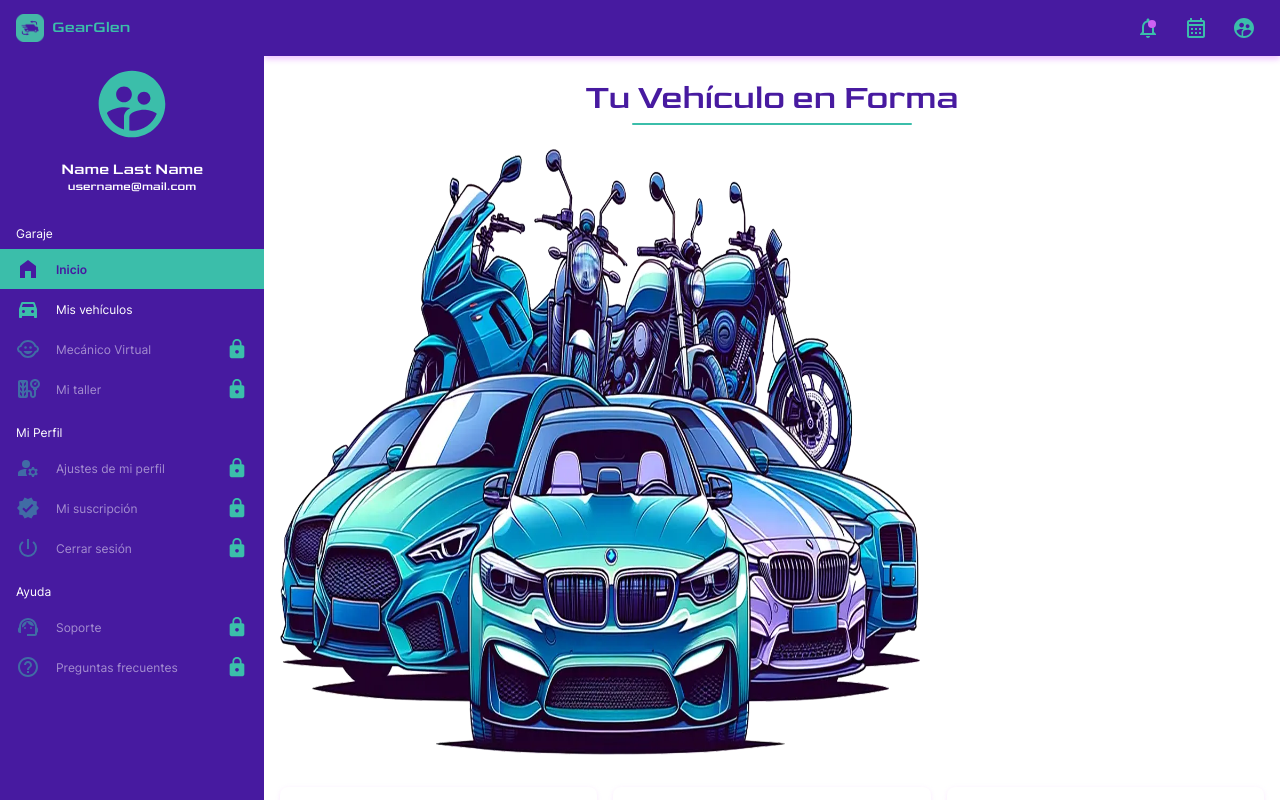
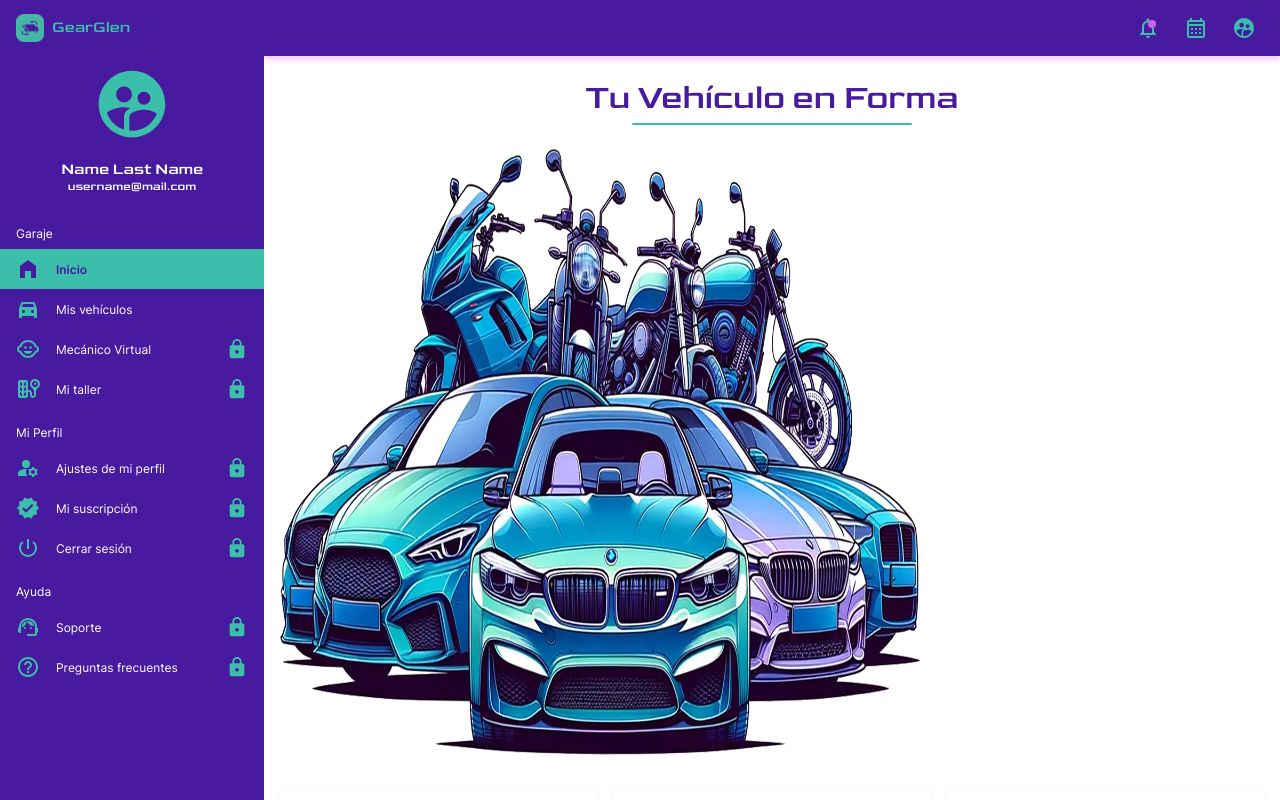
Before and after one commit to gonzalo-plaza/gearglen, a React (Vite) app: page / in a window 1280 px wide. Built offline with nearby package versions, Linux system fonts and the light colour scheme.

Commit message:
Sidebar Item: Remove opacity in blocked items to improve contrast

```diff
--- a/src/styles/components/sidebar/items/_sidebarItem.scss
+++ b/src/styles/components/sidebar/items/_sidebarItem.scss
@@ -29,10 +29,6 @@
 		&.is-blocked-icon {
 			font-size: 22px;
 		}
-
-		&.is-blocked {
-			opacity: 0.5;
-		}
 	}
 
 	&__text {
@@ -42,10 +38,6 @@
 		flex-grow: 1;
 
 		color: #fff;
-
-		&.is-blocked {
-			opacity: 0.5;
-		}
 	}
 
 	&.active {
```
